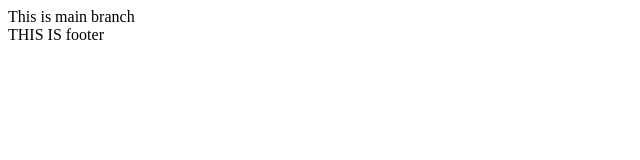
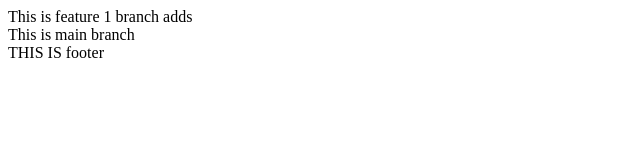
Before and after one commit to ChaudharyAkif/branch-partice-, a plain HTML site: page index.html in a window 1280 px wide. Shown: the whole page, without its empty margins (0-640 px from the left). Drawn offline with Linux system fonts and the light colour scheme.

Commit message:
feature1

```diff
--- a/index.html
+++ b/index.html
@@ -7,7 +7,7 @@
   </head>
   <body>
     <header></header>
-    <nav></nav>
+    <nav> This is feature 1 branch adds</nav>
     <main>This is main branch</main>
     <footer>THIS IS footer</footer>
   </body>
```
